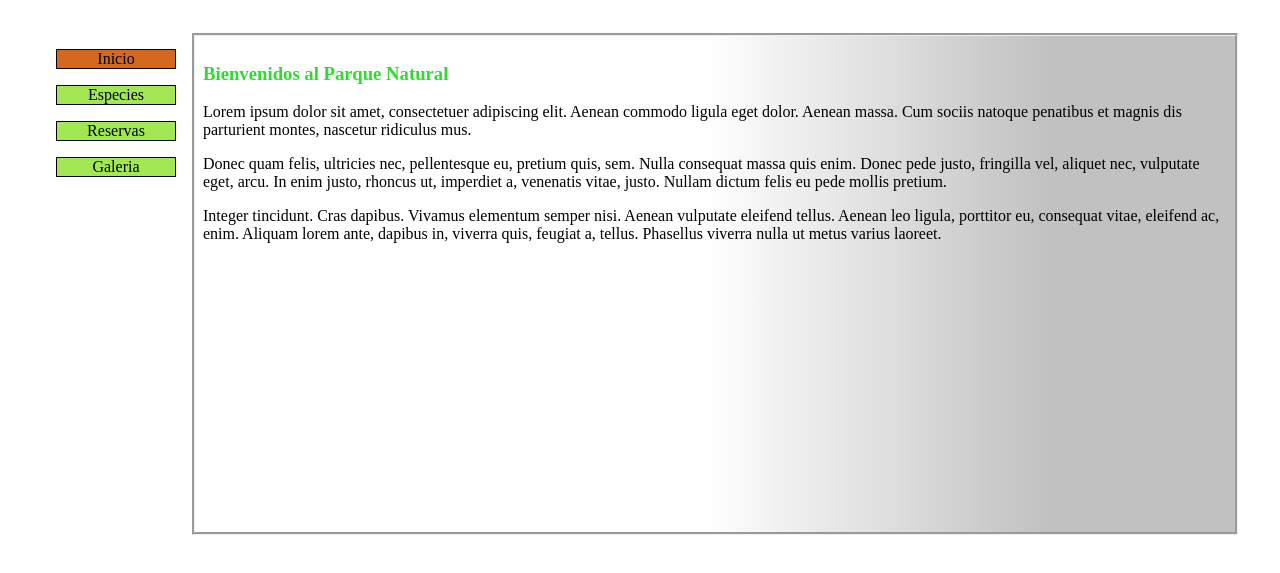
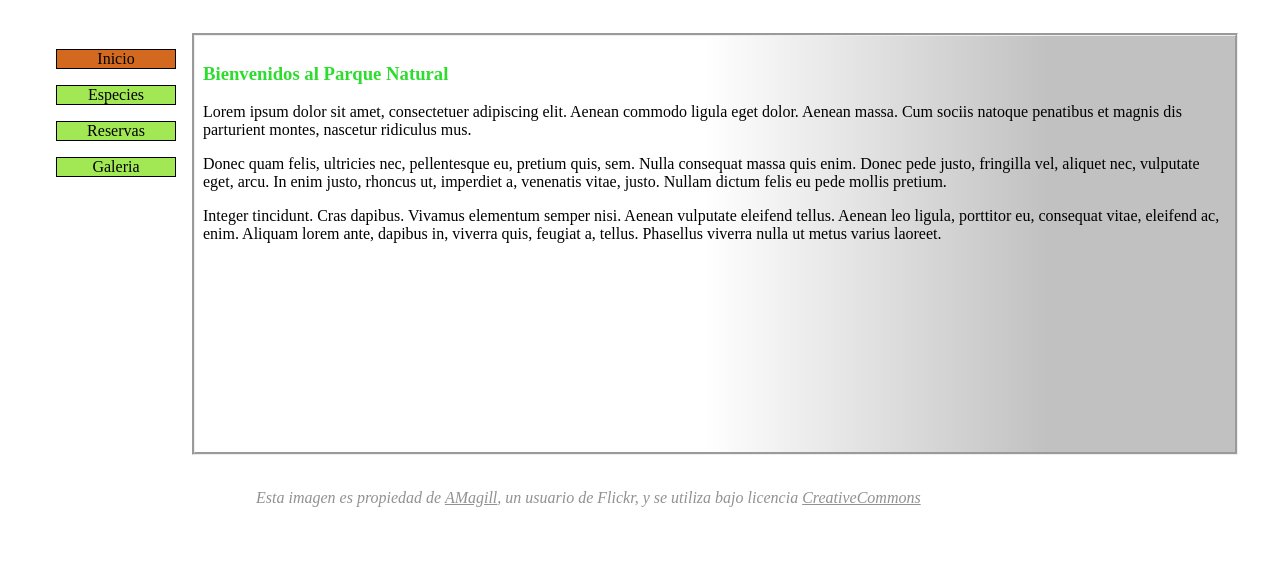
Before and after one commit to tamara96mc/practicas_html, a plain HTML site: page parquenatural/index.html in a window 1280 px wide. Shown: the part 207-780 px from the top of the page. Drawn offline with Linux system fonts and the light colour scheme.

Commit message:
modificación parque natural

```diff
--- a/parquenatural/css/estilo.css
+++ b/parquenatural/css/estilo.css
@@ -35,7 +35,7 @@ nav{
     left: 15%;
     top: 30%;
     width: 80%;
-    height: 60%;
+    height: 50%;
     padding: 0.5rem;
     background: rgb(193,193,193);
     background: linear-gradient(90deg, rgba(193,193,193,0) 13%, rgba(255,255,255,1) 49%, rgba(193,193,193,1) 82%);
@@ -70,3 +70,12 @@ li{
     text-decoration: none;
     color: inherit;
   }
+
+  #info{
+
+    position: absolute;
+    top: 85%;
+    left: 20%;
+    color: rgb(144, 146, 146);
+
+  }
--- a/parquenatural/index.html
+++ b/parquenatural/index.html
@@ -30,8 +30,9 @@
         <p>Integer tincidunt. Cras dapibus. Vivamus elementum semper nisi. Aenean vulputate eleifend tellus. Aenean leo
             ligula, porttitor eu, consequat vitae, eleifend ac, enim. Aliquam lorem ante, dapibus in, viverra quis,
             feugiat a, tellus. Phasellus viverra nulla ut metus varius laoreet.</p>
+    </div>
 
-    </div>
+    <p id="info"><em>Esta imagen es propiedad de <u>AMagill</u>, un usuario de Flickr, y se utiliza bajo licencia <u>CreativeCommons</u></em></p>
 
 </body>
 
```
